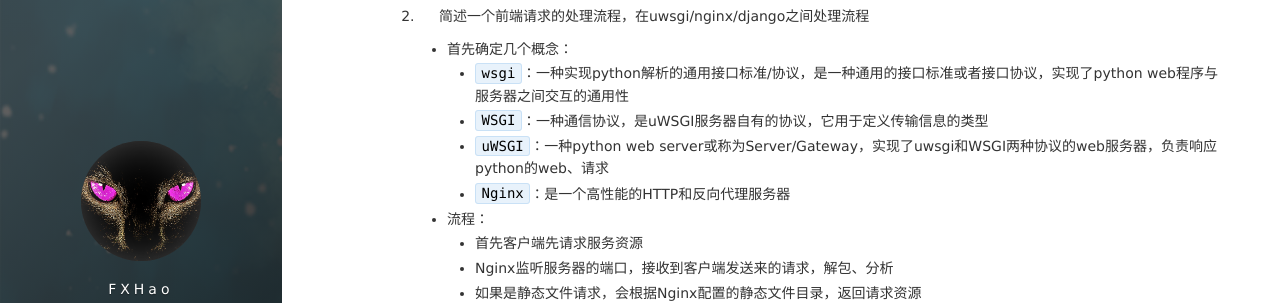
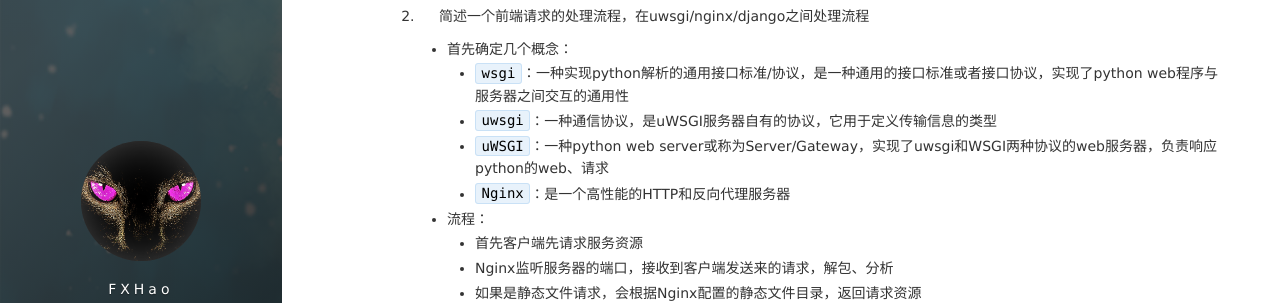
Before and after one commit to FXHao/FXHao.github.io, a Jekyll site: the page built from _posts/2019-10-25-Python面试题搜集整理.md, in a window 1280 px wide and 900 px high, scrolled down 17633 px. Shown: the part 147-450 px from the top of the window. Built offline with Jekyll 4.4.1, drawn with Linux system fonts in a browser that asks for light colours; nearby versions of some CDN libraries; comment, search, counter and statistics services are not loaded.

Commit message:
Update 2019-10-25-Python面试题搜集整理.md

```diff
--- a/_posts/2019-10-25-Python面试题搜集整理.md
+++ b/_posts/2019-10-25-Python面试题搜集整理.md
@@ -983,7 +983,7 @@ tag: 面试题
 
    * 首先确定几个概念：
      * `wsgi`：一种实现python解析的通用接口标准/协议，是一种通用的接口标准或者接口协议，实现了python web程序与服务器之间交互的通用性
-     * `WSGI`：一种通信协议，是uWSGI服务器自有的协议，它用于定义传输信息的类型
+     * `uwsgi`：一种通信协议，是uWSGI服务器自有的协议，它用于定义传输信息的类型
      * `uWSGI`：一种python web server或称为Server/Gateway，实现了uwsgi和WSGI两种协议的web服务器，负责响应python的web、请求
      * `Nginx`：是一个高性能的HTTP和反向代理服务器
    * 流程：
```
